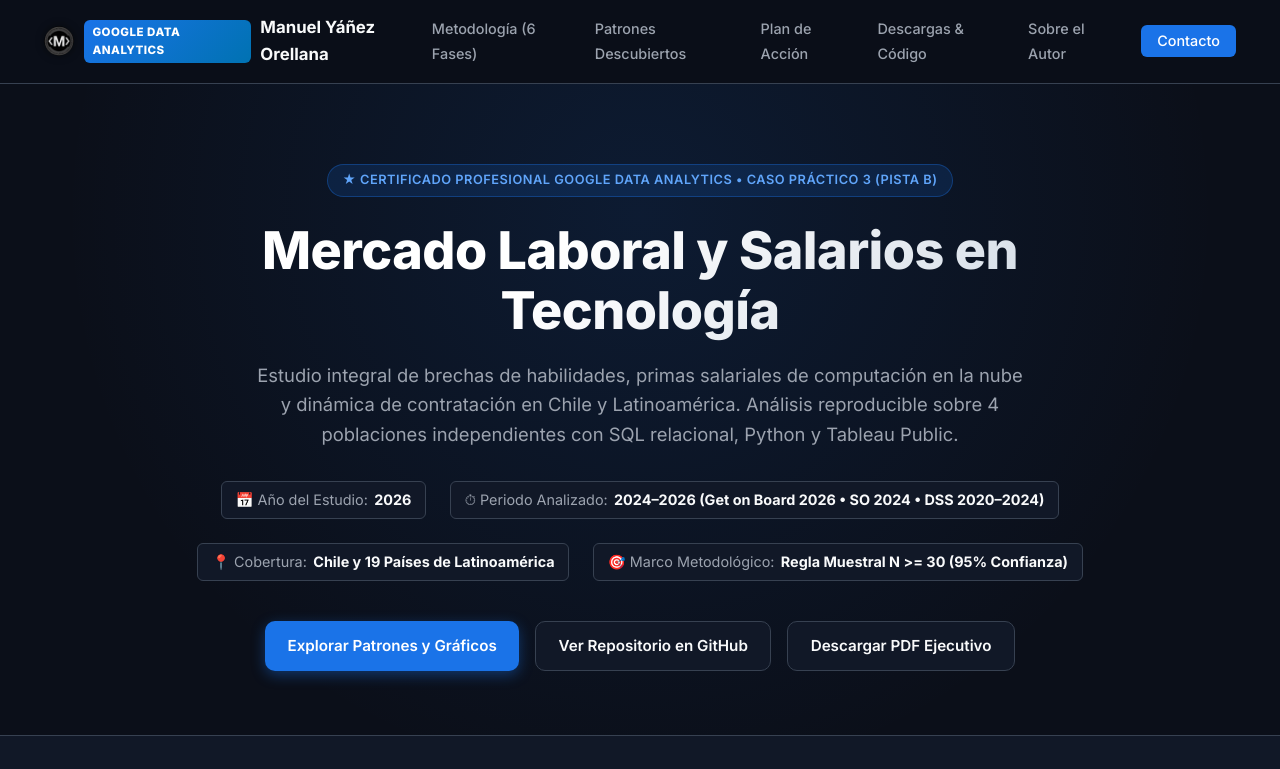
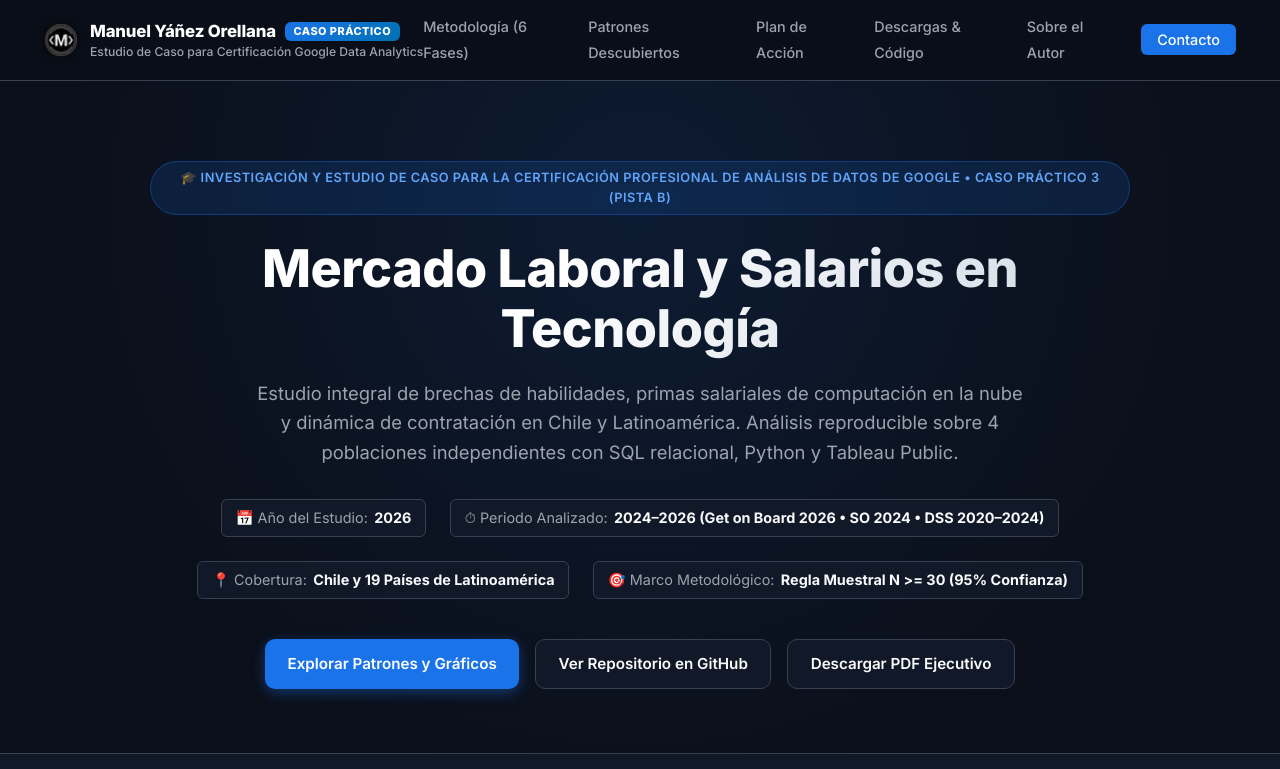
Before and after one commit to jmryanez/mercado-tech-chile-latam-2026, a plain HTML site: page index.html in a window 1280 px wide. Shown: the top 769 px of the page. Drawn offline with Linux system fonts and the light colour scheme.

Commit message:
feat(ui): implementar Opción 1 de jerarquía visual en navbar y badge de hero

```diff
--- a/index.html
+++ b/index.html
@@ -83,24 +83,52 @@
     }
 
     .brand {
-      display: flex;
+      display: inline-flex;
       align-items: center;
       gap: 0.75rem;
       text-decoration: none;
       color: var(--text-primary);
-      font-weight: 700;
+    }
+
+    .brand-content {
+      display: flex;
+      flex-direction: column;
+      line-height: 1.25;
+    }
+
+    .brand-top {
+      display: inline-flex;
+      align-items: center;
+      gap: 0.55rem;
+      white-space: nowrap;
+    }
+
+    .brand-name {
+      font-weight: 800;
       font-size: 1.05rem;
+      color: #FFFFFF;
+      letter-spacing: -0.01em;
+      white-space: nowrap;
     }
 
     .brand-badge {
       background: linear-gradient(135deg, #1A73E8, #0072B2);
       color: #FFF;
-      font-size: 0.72rem;
+      font-size: 0.68rem;
       font-weight: 800;
-      padding: 0.2rem 0.55rem;
+      padding: 0.15rem 0.55rem;
       border-radius: var(--radius-sm);
       text-transform: uppercase;
       letter-spacing: 0.5px;
+      white-space: nowrap;
+    }
+
+    .brand-sub {
+      font-size: 0.76rem;
+      color: var(--text-secondary);
+      font-weight: 500;
+      white-space: nowrap;
+      margin-top: 2px;
     }
 
     .nav-links {
@@ -761,6 +789,19 @@
         display: none;
       }
     }
+
+    @media (max-width: 600px) {
+      .brand-name {
+        font-size: 0.95rem;
+      }
+      .brand-sub {
+        font-size: 0.68rem;
+      }
+      .brand-badge {
+        font-size: 0.62rem;
+        padding: 0.1rem 0.4rem;
+      }
+    }
   </style>
 </head>
 <body>
@@ -768,10 +809,15 @@
   <!-- HEADER NAVIGATION -->
   <header class="header">
     <div class="nav-container">
-      <a href="#" class="brand" style="display: inline-flex; align-items: center; gap: 0.6rem; text-decoration: none;">
-        <img src="favicon-32x32.png?v=20261114" alt="Logo Manuel Yáñez" width="30" height="30" style="border-radius: 50%; box-shadow: 0 0 8px rgba(0,0,0,0.4);">
-        <span class="brand-badge">Google Data Analytics</span>
-        <span>Manuel Yáñez Orellana</span>
+      <a href="#" class="brand">
+        <img src="favicon-32x32.png?v=20261114" alt="Logo Manuel Yáñez" width="34" height="34" style="border-radius: 50%; box-shadow: 0 0 10px rgba(0,0,0,0.5); flex-shrink: 0;">
+        <div class="brand-content">
+          <div class="brand-top">
+            <span class="brand-name">Manuel Yáñez Orellana</span>
+            <span class="brand-badge">Caso Práctico</span>
+          </div>
+          <span class="brand-sub">Estudio de Caso para Certificación Google Data Analytics</span>
+        </div>
       </a>
       <ul class="nav-links">
         <li><a href="#metodologia">Metodología (6 Fases)</a></li>
@@ -788,7 +834,7 @@
   <section class="hero">
     <div class="hero-container">
       <div class="hero-tag">
-        <span>★ Certificado Profesional Google Data Analytics • Caso Práctico 3 (Pista B)</span>
+        <span>🎓 Investigación y Estudio de Caso para la Certificación Profesional de Análisis de Datos de Google • Caso Práctico 3 (Pista B)</span>
       </div>
       <h1 class="hero-title">Mercado Laboral y Salarios en Tecnología</h1>
       <p class="hero-subtitle">
```
